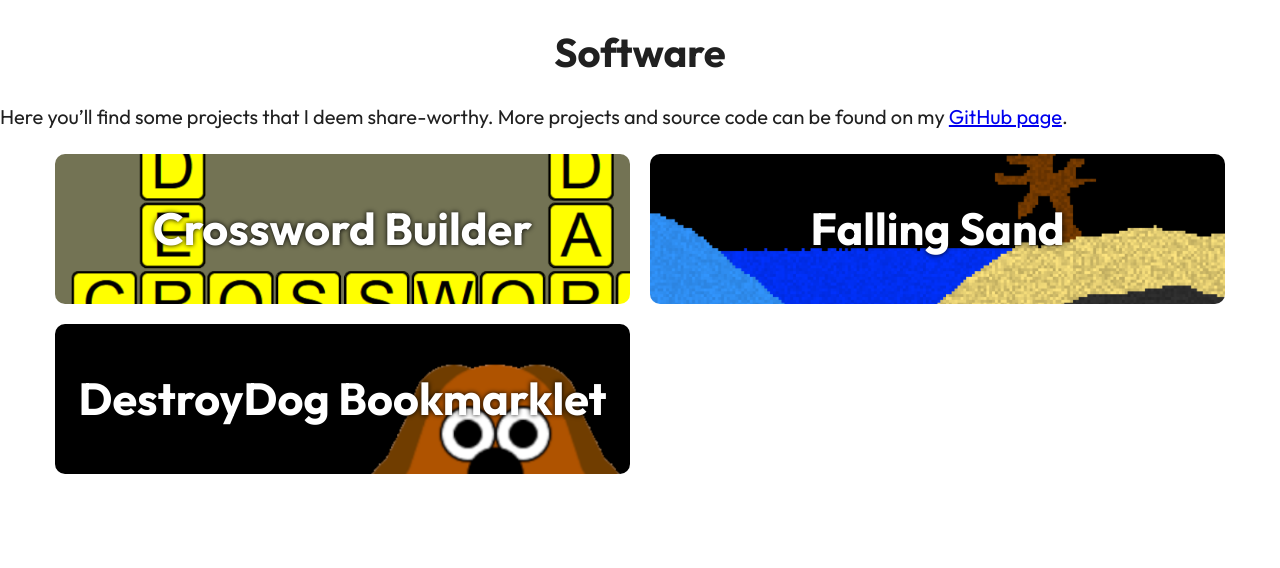
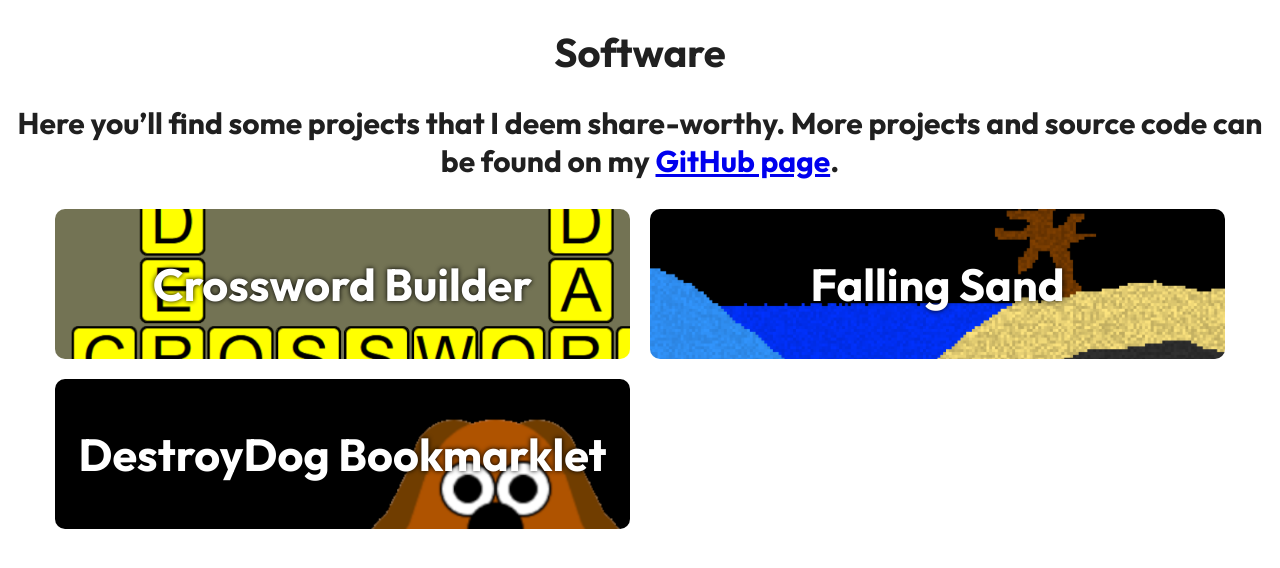
Before and after one commit to darienyoder/darienyoder.github.io, a Jekyll site: the page built from software.md, in a window 1280 px wide. Shown: the top 568 px of the page. Built offline with Jekyll 4.4.1, drawn with Linux system fonts in a browser that asks for light colours.

Commit message:
Gallery description formatting

```diff
--- a/software.md
+++ b/software.md
@@ -7,4 +7,4 @@ filter: software
 
 # Software
 
-Here you'll find some projects that I deem share-worthy. More projects and source code can be found on my [GitHub page](https://github.com/darienyoder).
+## Here you'll find some projects that I deem share-worthy. More projects and source code can be found on my [GitHub page](https://github.com/darienyoder).
```
Also changed, not shown: tv-bumpers.md (+1 -1 lines).
